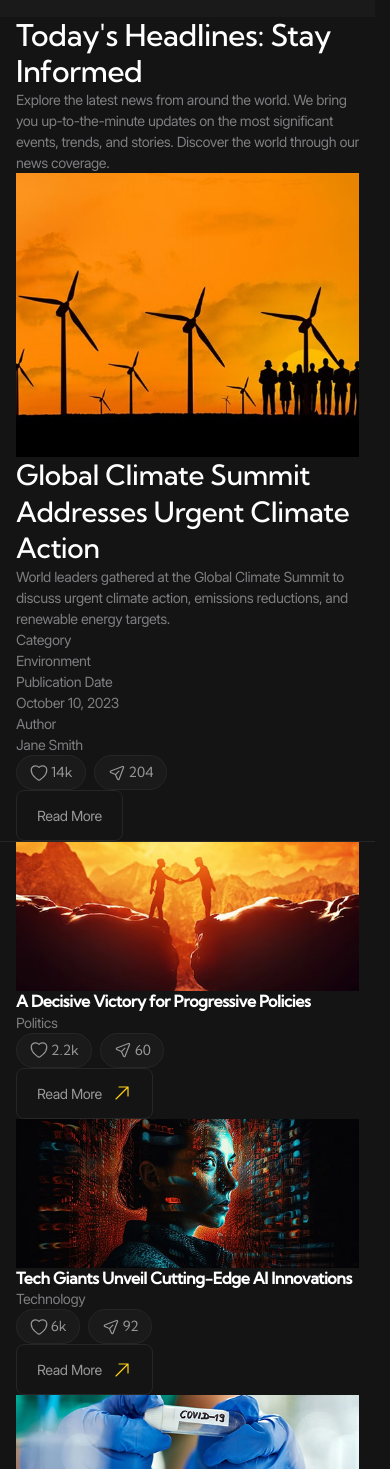
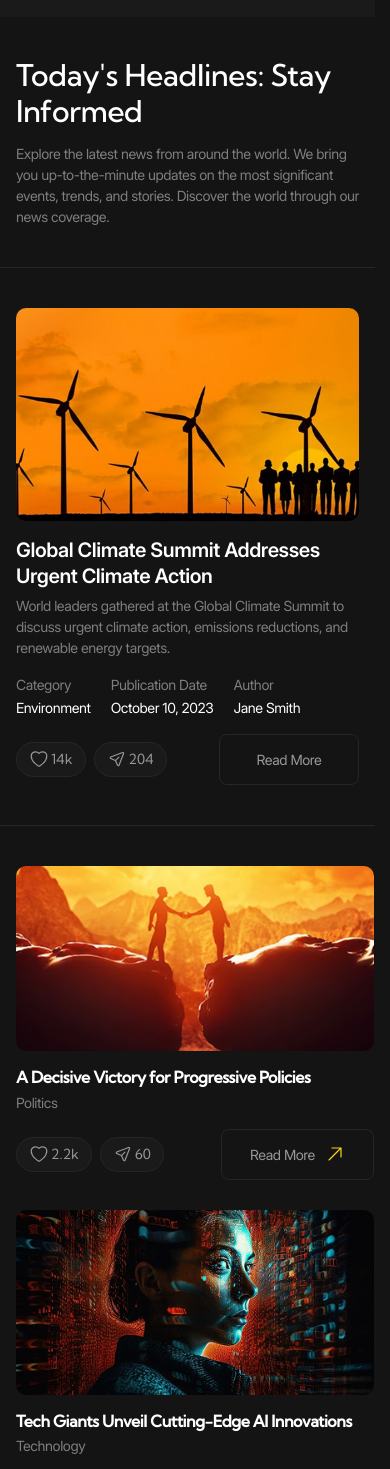
Before and after one commit to wireside/Future-Tech, a plain HTML site: page news.html in a window 390 px wide. Shown: the part 130-1599 px from the top of the page. Drawn offline with Linux system fonts and the light colour scheme.

Commit message:
Stylized hero-alt section and made it fully responsive

```diff
--- a/news.html
+++ b/news.html
@@ -74,7 +74,7 @@
 <main>
   <section class="hero-alt" aria-labelledby="news-title">
     <header class="hero-alt__header">
-      <div class="hero-alt__inner container">
+      <div class="hero-alt__header-inner container">
         <h1 class="hero-alt__title" id="news-title">
           Today's Headlines: Stay <span class="hero-alt__title-hidden-part">Informed</span>
         </h1>
--- /dev/null
+++ b/styles/blocks/_hero-alt.scss
@@ -0,0 +1,37 @@
+@use '../helpers' as *;
+
+.hero-alt {
+  &__header {
+    padding-top: fluid(130, 40);
+    padding-bottom: fluid(150, 40);
+    border-bottom: var(--border);
+
+    &-inner {
+      display: grid;
+      align-items: center;
+      gap: rem(20) rem(60);
+
+      @include laptop {
+        column-gap: rem(60);
+      }
+
+      @include mobile-above {
+        grid-template-columns: auto 1fr;
+      }
+
+      @include mobile {
+        row-gap: rem(14);
+      }
+    }
+  }
+
+  &__title {
+    grid-column: -1 / 1;
+
+    &-hidden-part {
+      @include mobile-above {
+        @include visually-hidden;
+      }
+    }
+  }
+}
--- /dev/null
+++ b/styles/blocks/_news-card.scss
@@ -0,0 +1,98 @@
+@use '../helpers' as *;
+
+.news-card {
+  display: grid;
+  row-gap: rem(20);
+  height: 100%;
+
+  @include laptop {
+    row-gap: rem(16);
+  }
+
+  &:has(.news-card__summary) {
+    align-items: center;
+    column-gap: rem(80);
+    padding-block: fluid(80, 40);
+
+    @include laptop {
+      column-gap: rem(40);
+    }
+
+    @include mobile-above {
+      grid-template-columns: 32% 1fr;
+      grid-template-areas:
+      'image other'
+      'image other'
+      'image other';
+    }
+
+    .news-card {
+      &__image {
+        height: fluid(427, 213);
+
+        @include mobile-above {
+          grid-area: image;
+        }
+      }
+
+      &__body {
+        @include laptop {
+          row-gap: rem(6);
+        }
+      }
+
+      &__title {
+        @include fluid-text(32, 20);
+
+        font-family: var(--font-family-base);
+        font-weight: 600;
+      }
+
+      &__link {
+        @include mobile {
+          min-width: rem(140);
+        }
+      }
+    }
+  }
+
+  &:not(:has(.news-card__summary)) {
+    .news-card__link {
+      min-width: fluid(277, 153);
+    }
+  }
+
+  &__image {
+    width: 100%;
+    height: rem(222);
+    object-fit: cover;
+    border-radius: rem(12);
+
+    @include laptop {
+      height: rem(185);
+      border-radius: rem(10);
+    }
+  }
+
+  &__body {
+    display: grid;
+    row-gap: rem(10);
+
+    @include laptop {
+      row-gap: rem(4);
+    }
+  }
+
+  &__controls {
+    display: flex;
+    justify-content: space-between;
+    align-items: center;
+    column-gap: 1rem;
+  }
+
+  &__link {
+    @include mobile-s {
+      min-width: rem(153);
+    }
+  }
+}
--- /dev/null
+++ b/styles/blocks/_news.scss
@@ -0,0 +1,14 @@
+@use '../helpers' as *;
+
+.news {
+  padding-block: fluid(80, 40);
+
+  &__list {
+    display: grid;
+    grid-template-columns: repeat(
+        auto-fit,
+        minmax(rem(358), 1fr)
+    );
+    gap: rem(30);
+  }
+}
--- /dev/null
+++ b/styles/blocks/_summary.scss
@@ -0,0 +1,21 @@
+@use '../helpers' as *;
+
+.summary {
+  &__list {
+    display: flex;
+    column-gap: fluid(50, 20);
+  }
+
+  &__item {
+    display: grid;
+    row-gap: rem(4);
+
+    @include laptop {
+      row-gap: rem(2);
+    }
+  }
+
+  &__value {
+    color: var(--color-light);
+  }
+}
--- a/styles/main.scss
+++ b/styles/main.scss
@@ -32,3 +32,8 @@
 @use "blocks/review-card";
 @use "blocks/about-card";
 @use "blocks/about";
+
+@use "blocks/hero-alt";
+@use "blocks/summary";
+@use "blocks/news-card";
+@use "blocks/news";
```
Also changed, not shown: styles/main.css, 1 other file.
